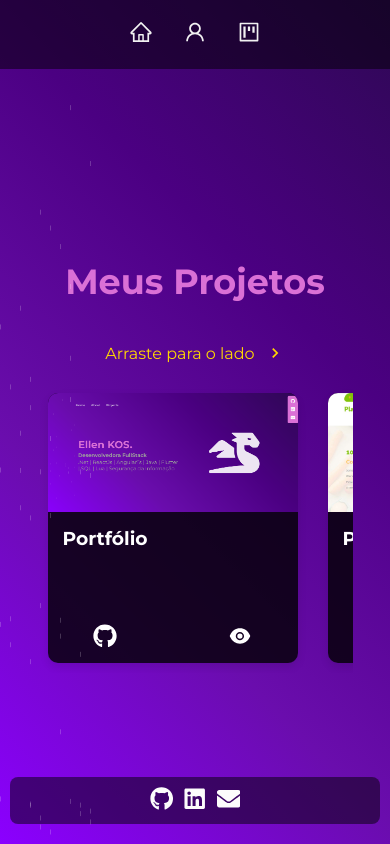
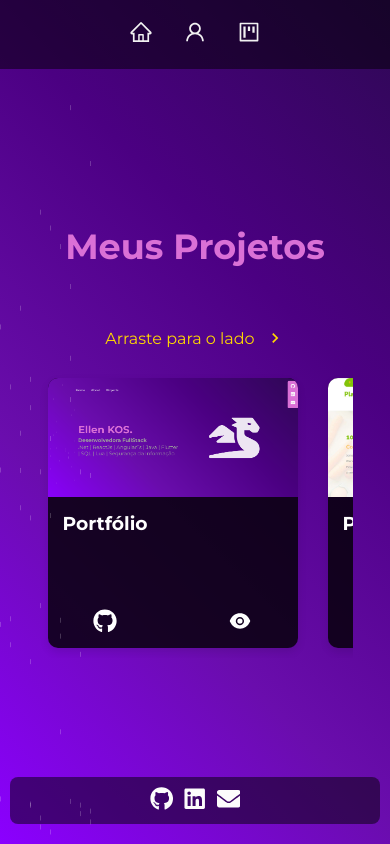
Before and after one commit to KruxKossel/Portifolio, a React (Vite) app: page /projects in a window 390 px wide. Built offline with nearby package versions, Linux system fonts and the light colour scheme.

Commit message:
att margem

```diff
--- a/src/pages/Projects.css
+++ b/src/pages/Projects.css
@@ -13,7 +13,7 @@
   text-align: center;
   font-size: 35px;
   color: #DA70D6; /* Cor do Kali Linux */
-  margin-bottom: 60px; /* Maior espaçamento abaixo do título */
+  margin-bottom: 100px; /* Maior espaçamento abaixo do título */
   animation: slideDown 1s ease-in-out; /* Animação de entrada suave */
 }
 
@@ -119,8 +119,8 @@
     flex-direction: column; /* Alinhando conteúdo em coluna */
   }
   .projects-title {
-    padding-top: 60px; /* Ajusta o espaçamento para evitar sobreposição do nav */
-    margin-bottom: 40px; /* Ajusta o espaçamento abaixo do título */
+    padding-top: 10px; /* Ajusta o espaçamento para evitar sobreposição do nav */
+    margin-bottom: 60px; /* Ajusta o espaçamento abaixo do título */
   }
   .projects-container {
     justify-content: flex-start; /* Alinha os cards no início */
```
